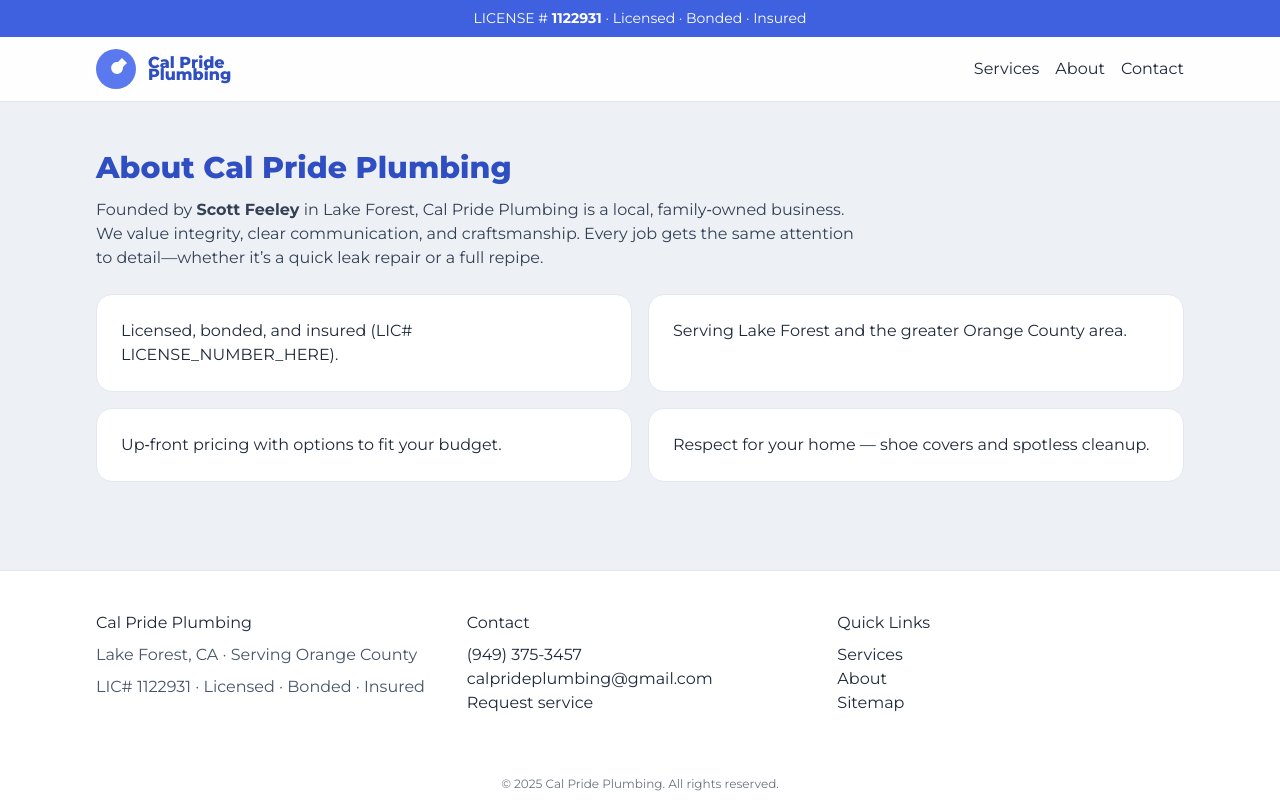
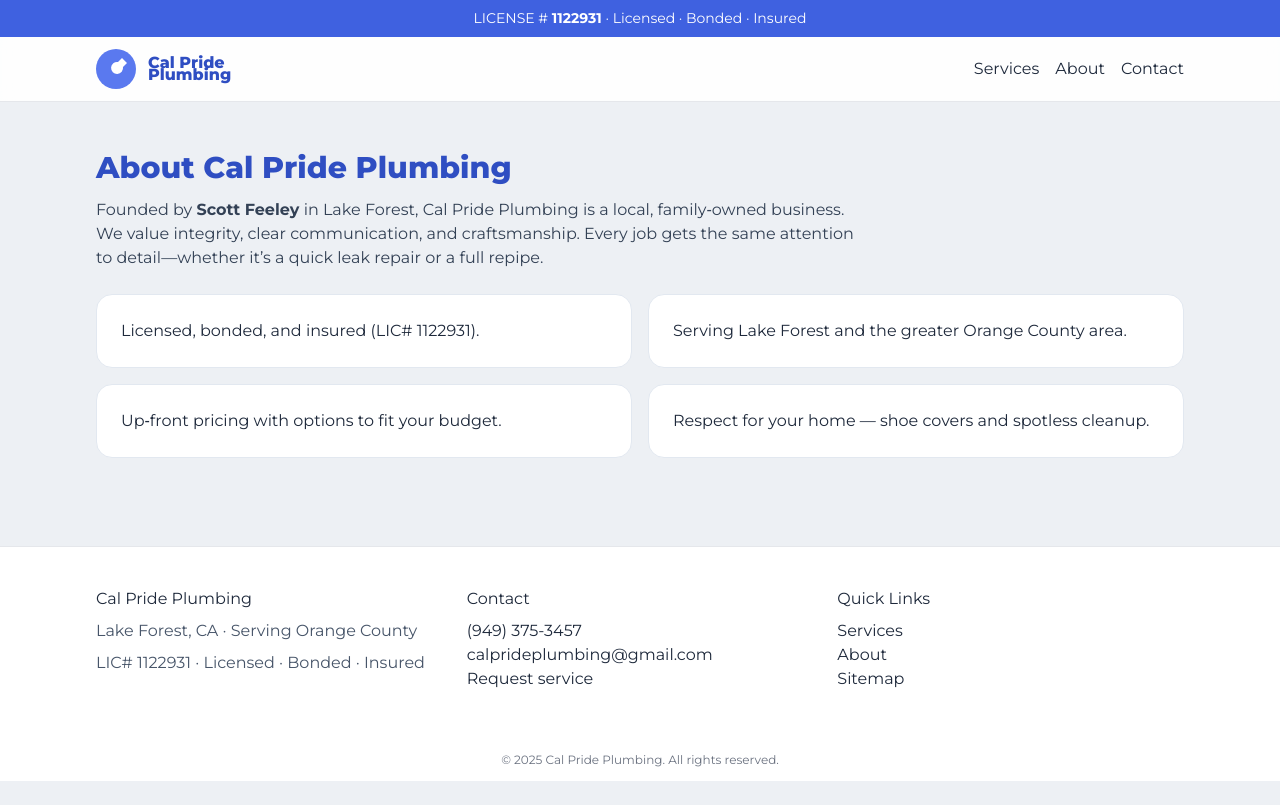
Before and after one commit to phild8/CalPridePlumbing, a Next.js app: page /about in a window 1280 px wide. Built offline with nearby package versions, Linux system fonts and the light colour scheme; no server answers.

Commit message:
update lic # on about page

```diff
--- a/app/about/page.tsx
+++ b/app/about/page.tsx
@@ -10,7 +10,7 @@ export default function AboutPage() {
         it’s a quick leak repair or a full repipe.
       </p>
       <ul className="mt-6 grid md:grid-cols-2 gap-4">
-        <li className="rounded-2xl bg-white p-6 border border-slate-200">Licensed, bonded, and insured (LIC# LICENSE_NUMBER_HERE).</li>
+        <li className="rounded-2xl bg-white p-6 border border-slate-200">Licensed, bonded, and insured (LIC# 1122931).</li>
         <li className="rounded-2xl bg-white p-6 border border-slate-200">Serving Lake Forest and the greater Orange County area.</li>
         <li className="rounded-2xl bg-white p-6 border border-slate-200">Up‑front pricing with options to fit your budget.</li>
         <li className="rounded-2xl bg-white p-6 border border-slate-200">Respect for your home — shoe covers and spotless cleanup.</li>
```
